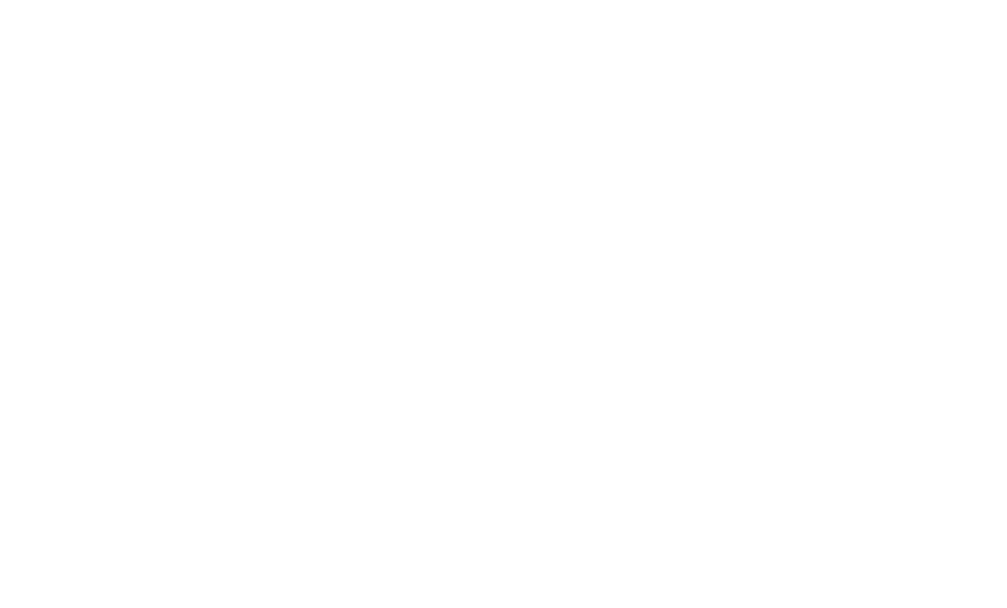
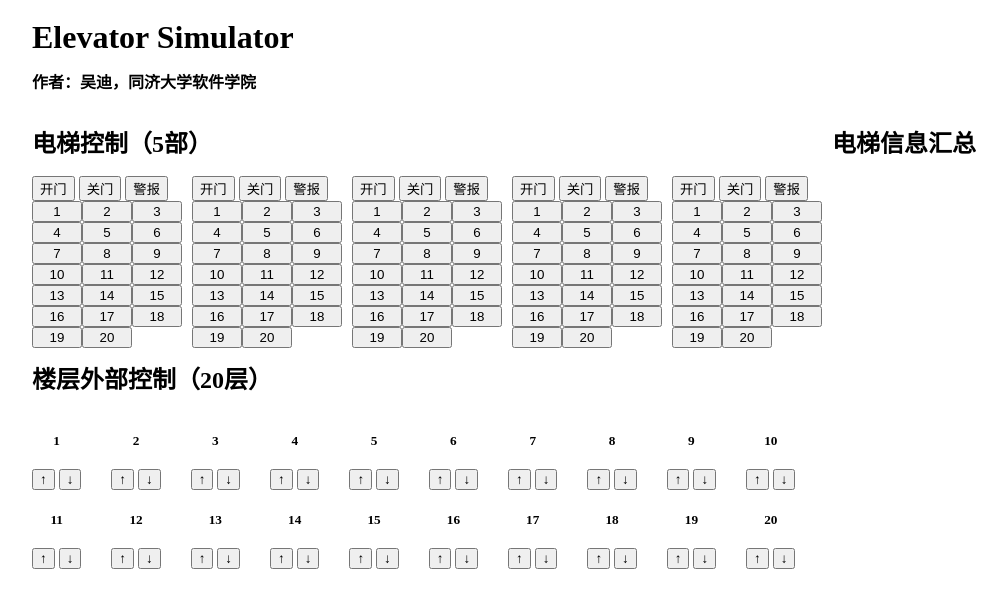
Before and after one commit to meetwudi/esched2, a plain HTML site: page index.html in a window 1280 px wide. Shown: the whole page, without its empty margins (128-1135 px from the left). Drawn offline with nearby package versions, Linux system fonts and the light colour scheme.

Commit message:
ui init “

```diff
--- a/index.html
+++ b/index.html
@@ -1,10 +1,37 @@
 <!doctype html>
-<html lang="zh-CN">
+<html lang="zh-CN" ng-app="evtsim">
 <head>
   <meta charset="UTF-8">
   <title>Elevator Simulator</title>
+
+  <link rel="stylesheet" href="css/style.css">
 </head>
 <body>
+<div id="page">
+  <header>
+    <hgroup>
+      <h1>Elevator Simulator</h1>
+      <h4>作者：吴迪，同济大学软件学院</h4>
+    </hgroup>
+  </header>
+  <div id="main" class="clearfix">
+    <div class="ctrl-board">
+      <div class="ctrl-evts clearfix">
+        <h2>电梯控制（5部）</h2>
+        <section evt-ctrl ng-repeat="evtid in [0, 1, 2, 3, 4]" evtid="{{evtid}}"></section>
+      </div>
+      <div class="ctrl-stys">
+        <h2>楼层外部控制（20层）</h2>
+        <section sty-ctrl ng-repeat="styid in [1, 2, 3, 4, 5, 6, 7, 8, 9, 10, 11, 12, 13, 14, 15, 16, 17, 18, 19, 20]" styid="{{styid}}"></section>
+      </div>
+    </div>
+    <aside class="evt-info">
+      <h2>电梯信息汇总</h2>
+    </aside>
+  </div>
+</div>
 
+<script src="http://cdn.staticfile.org/angular.js/1.2.0rc3/angular.min.js"></script>
+<script src="js/app.js"></script>
 </body>
 </html>
--- /dev/null
+++ b/js/app.js
@@ -0,0 +1,2 @@
+// Generated by CoffeeScript 1.6.3
+(function(){angular.module("evtsim",[]).constant("constant",{styids:[1,2,3,4,5,6,7,8,9,10,11,12,13,14,15,16,17,18,19,20],evtids:[0,1,2,3,4]}).directive("evtCtrl",["constant",function(e){return{replace:!0,transclude:!0,scope:{evtid:"@"},template:'<section class="ctrl-evt">               <div class="form-common">                 <button>开门</button>                 <button>关门</button>                 <button>警报</button>               </div>               <div class="form-num">                 <button ng-repeat="styid in styids" data-evtid="{{evtid}}" data-styid="{{styid}}" data-ctrltype="inner">{{styid}}</button>               </div>             </section>',link:function(t,n,r){return t.styids=e.styids}}}]).directive("styCtrl",[function(){return{replace:!0,transclude:!0,scope:{styid:"@"},template:'<section class="ctrl-sty">      <h5>{{styid}}</h5>      <div class="form-arrow">        <button data-styid="{{styid}}" data-ctrltype="outer" data-dir="up">↑</button>        <button data-styid="{{styid}}" data-ctrltype="outer" data-dir="down">↓</button>      </div>    </section>',link:function(e,t,n){return e.get}}}])}).call(this);
--- /dev/null
+++ b/src/less/reset.less
@@ -0,0 +1,43 @@
+html, body, div, span, applet, object, iframe, p, blockquote, pre,
+a, abbr, acronym, address, big, cite, code,
+del, dfn, em, img, ins, kbd, q, s, samp,
+small, strike, strong, sub, sup, tt, var,
+b, u, i, center,
+dl, dt, dd, ol, ul, li,
+fieldset, form, label, legend,
+table, caption, tbody, tfoot, thead, tr, th, td,
+article, aside, canvas, details, embed,
+figure, figcaption, footer, header, hgroup,
+menu, nav, output, ruby, section, summary,
+time, mark, audio, video {
+  margin: 0;
+  padding: 0;
+  border: 0;
+  font-size: 100%;
+  font: inherit;
+  vertical-align: baseline;
+}
+
+/* HTML5 display-role reset for older browsers */
+article, aside, details, figcaption, figure,
+footer, header, hgroup, menu, nav, section {
+  display: block;
+}
+body {
+  line-height: 1;
+}
+ol, ul {
+  list-style: none;
+}
+blockquote, q {
+  quotes: none;
+}
+blockquote:before, blockquote:after,
+q:before, q:after {
+  content: '';
+  content: none;
+}
+table {
+  border-collapse: collapse;
+  border-spacing: 0;
+}
--- /dev/null
+++ b/src/less/style.less
@@ -0,0 +1,61 @@
+@import "reset";
+
+/*= Page
+======================================================*/
+#page {
+  width: 960px;
+  margin-left: auto;
+  margin-right: auto;
+}
+#main {
+  position: relative;
+}
+
+/*= Control board
+======================================================*/
+.ctrl-board {
+  width: 800px;
+  float: left;
+  position: relative;
+}
+
+.ctrl-evt {
+  width: 800px / 5;
+  float: left;
+
+  .form-num {
+    button {
+      box-sizing: border-box;
+      width: 50px;
+    }
+  }
+}
+
+.ctrl-sty {
+  display: inline-block;
+  margin-right: 30px;
+
+  h5 {
+    text-align: center;
+  }
+}
+
+
+
+/*= Elevator information
+======================================================*/
+.evt-info {
+  width: 160px;
+  float: left;
+}
+
+
+/*= Tools
+======================================================*/
+.clearfix {
+  overflow: auto;
+}
+
+button {
+  cursor: pointer;
+}
```
Also changed, not shown: src/coffee/app.coffee (added, +46 -0 lines), css/style.css (added), gulp.js (deleted).
